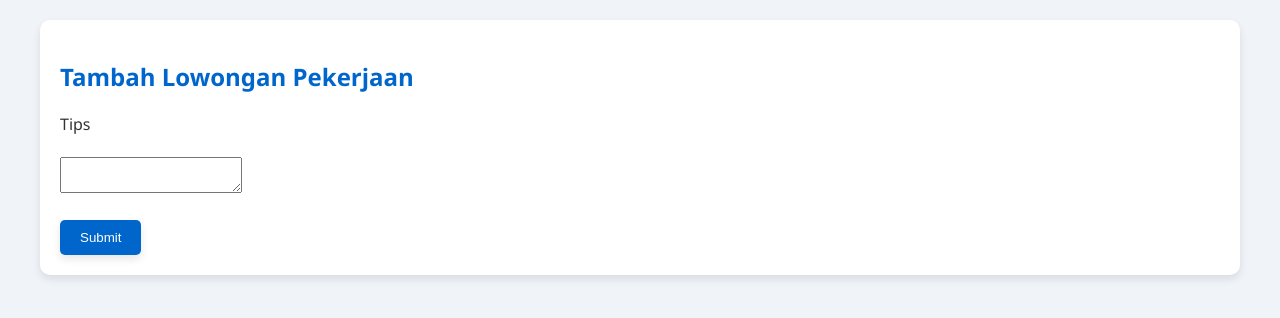
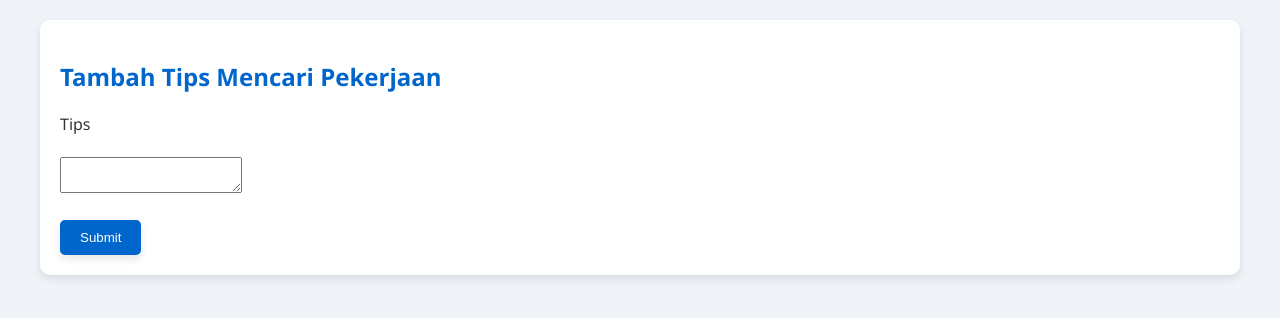
Before and after one commit to KalfinSyah/web-info-lowongan-pekerjaan, a PHP site: page /tambah_tips_mencari_pekerjaan.php in a window 1280 px wide. Shown: the top 318 px of the page. Run offline with PHP 8.4, Linux system fonts and the light colour scheme; a user stored in the database is signed in.

Commit message:
Fix salah judul

```diff
--- a/tambah_tips_mencari_pekerjaan.php
+++ b/tambah_tips_mencari_pekerjaan.php
@@ -23,7 +23,7 @@
     <div class="container">
 
         <form action="" method="post" class="formTambahLoker">
-            <h2>Tambah Lowongan Pekerjaan</h2>
+            <h2>Tambah Tips Mencari Pekerjaan</h2>
 
             <label for="profesi">Tips</label><br><br>
             <textarea name="tips" id=""></textarea><br><br>
```
